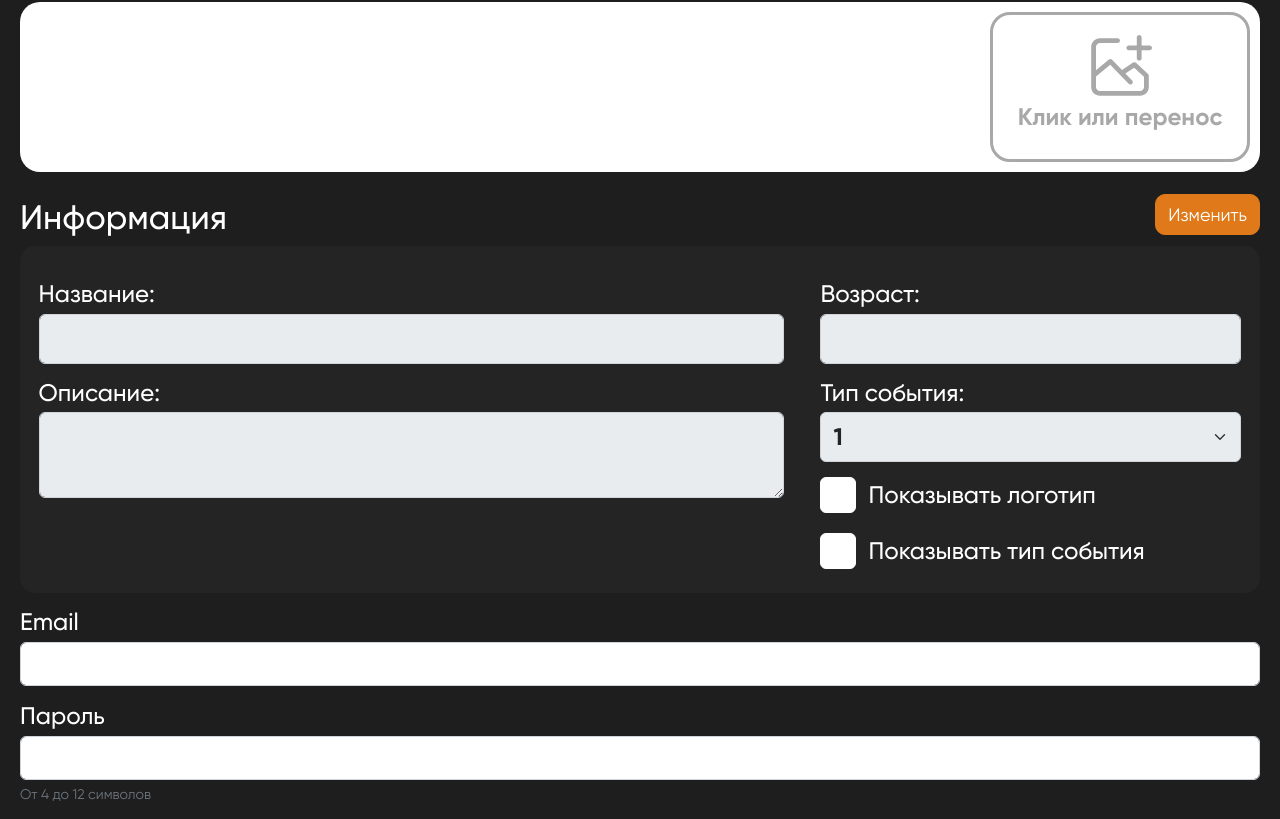
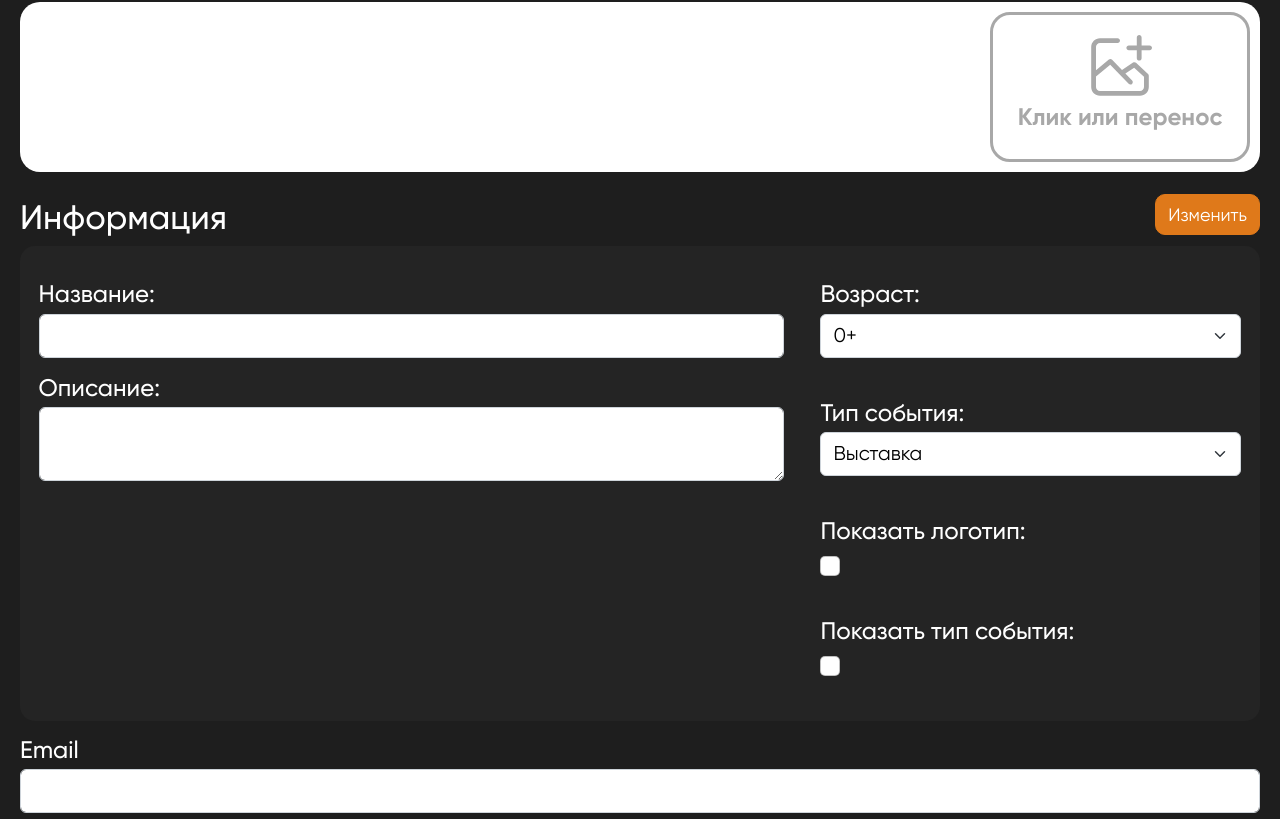
Before and after one commit to Anto-MSHK/podhod_front, a React (Create React App) app: page / in a window 1280 px wide. Shown: the part 900-1719 px from the top of the page. Built offline with nearby package versions, Linux system fonts and the light colour scheme.

Commit message:
FillForm with custom FormContainer

```diff
--- a/src/components/AuthForm/Form.tsx
+++ b/src/components/AuthForm/Form.tsx
@@ -13,9 +13,9 @@ interface FormContainerI {
 }
 export const FormContainer: FC<FormContainerI> = ({
   children,
-  textButtonSubmit,
   schemaConfig,
   formConfig,
+
 }) => {
   const schema = Yup.object().shape(schemaConfig);
   return (
@@ -23,12 +23,13 @@ export const FormContainer: FC<FormContainerI> = ({
       initialValues={formConfig.initialValues}
       validationSchema={schema}
       onSubmit={formConfig.onSubmit}
+
+
     >
       {(formik: FormikProps<any>) => (
-        <Form>
-          {children}
-          <ButtonArt type="submit">{textButtonSubmit}</ButtonArt>
-        </Form>
+          <Form  >
+            {children}
+          </Form>
       )}
     </Formik>
   );
--- a/src/components/AuthForm/FormInput.tsx
+++ b/src/components/AuthForm/FormInput.tsx
@@ -7,19 +7,32 @@ import {
   InputProps,
 } from "reactstrap";
 import styles from "./AuthForm.module.css";
-import { Field } from "formik";
+import { Field, FieldConfig, FieldProps, FieldValidator, FormikConfig, Formik } from 'formik';
+import { InputType } from "reactstrap/types/lib/Input";
+import { type } from 'os';
 
-interface FormInputI extends InputProps {
+
+
+interface CustomInputI extends InputProps {
+  form: any;
+  type?: InputType;
+  disabled: boolean
+}
+interface CustomFormInputI extends FieldConfig {
   label?: string;
   help?: string;
   name: string;
-  form?: any;
+  type?: InputType;
+  value?: any;
+  disabled?: boolean
 }
 
-export const CustomInput: FC<FormInputI> = ({ field, form }) => {
+export const CustomInput: FC<CustomInputI> = ({ field, form, type, children, disabled }) => {
   return (
     <div>
       <Input
+
+        type={type}
         {...field}
         valid={
           form.touched[`${field.name}`] &&
@@ -30,7 +43,9 @@ export const CustomInput: FC<FormInputI> = ({ field, form }) => {
           form.errors[`${field.name}`] !== undefined
         }
         className={styles.AuthInputElements}
-      />
+      >
+        {children ? children : null}
+      </Input>
       <FormFeedback invalid tag="h3">
         {form.touched[`${field.name}`] ? form.errors[`${field.name}`] : ""}
       </FormFeedback>
@@ -38,11 +53,29 @@ export const CustomInput: FC<FormInputI> = ({ field, form }) => {
   );
 };
 
-export const FormInput: FC<FormInputI> = ({ name, label, help }) => {
+export const FormInput: FC<CustomFormInputI> = ({
+  name,
+  label,
+  help,
+  type,
+  children,
+  value,
+  disabled
+}) => {
   return (
+
     <FormGroup>
       <h3>{label}</h3>
-      <Field name={name} component={CustomInput}></Field>
+      <Field
+        disabled={disabled}
+        type={type}
+        name={name}
+        component={CustomInput}
+        value={value}
+      >
+        {children ? children : null}
+      </Field>
+
       <FormText tag={"p"}>{help}</FormText>
     </FormGroup>
   );
--- a/src/components/FillForm/FillForm.tsx
+++ b/src/components/FillForm/FillForm.tsx
@@ -1,62 +1,117 @@
 import * as React from 'react';
 import styles from './FillForm.module.css';
 import { ButtonArt } from '../ButtonArt/ButtonArt';
-import { Input } from 'reactstrap';
-import { CheckBox } from '../CheckBox/CheckBox';
 import { useState } from 'react';
+import { FormContainer } from '../AuthForm/Form';
+import * as Yup from 'yup';
+import { FormikConfig } from 'formik';
+import { FormInput } from '../AuthForm/FormInput';
+
 
 interface IFillFormProps {
 }
 
 export const FillForm: React.FC<IFillFormProps> = (props) => {
     const [disabled, setDisabled] = useState<boolean>(true);
-    const [change, setChange] = useState('Изменить');
-
-    const saveFillForm = () => {
-    };
-
-    const changeForm = (text: string) => {
-        if (text === 'Изменить') {
-            setDisabled(false);
-            setChange('Сохранить');
-        }
-        if (text === 'Сохранить') {
-            setDisabled(true);
-            setChange('Изменить');
-            saveFillForm();
-        }
-    };
-
-    const Options = ['1', '2', '3'];
-
+    const Options = ['Выставка', 'Экспозиция', 'Показ мод'];
+    const ages = ['0+', '6+', "12+", "16+", '18+']
+    const agesOption = ages.map((age, index) => {
+        return <option key={index}>{age}</option>
+    })
     const options = Options.map((text, index) => {
         return <option key={index}>{text}</option>;
     });
 
+    const formConfig: FormikConfig<any> = {
+        initialValues: {
+            organizationName: "",
+            description: "",
+            age: ages[0],
+            eventType: Options[0],
+            checked: []
+        },
+        onSubmit: (values) => {
+            alert(JSON.stringify(values, null, 2));
+        },
+    };
+    const schemaConfig: Yup.ObjectShape = {
+        organizationName: Yup.string()
+            /* .email("Некорректная почта!") */
+            .required("Обязательное поле!"),
+        description: Yup.string()
+            /* .min(4, "Минимум 4 символа!")
+            .max(12, "Максимум 12 символов!") */
+            .required("Обязательное поле!"),
+        age: Yup.string()
+            .required("Обязательное поле!"),
+        eventType: Yup.string()
+            .required("Обязательное поле!"),
+    };
+
+    const changeForm = () => {
+        setDisabled(!disabled)
+    };
+
+
     return (
+        <FormContainer
+            schemaConfig={schemaConfig}
+            formConfig={formConfig}
+            textButtonSubmit='Подтвердить'
+        >
             <div className={styles.fillForm_container}>
                 <div className={styles.asd}>
                     <h2>Информация</h2>
-                <ButtonArt className={styles.formBtn} onClick={() => changeForm(change)}>{change}</ButtonArt>
+                    <ButtonArt type={disabled ? 'submit' : 'button'} className={styles.formBtn} onClick = {changeForm}>{disabled ? 'Изменить' : 'Сохранить'}</ButtonArt>
                 </div>
                 <div className={styles.form_info}>
                     <div className={styles.left}>
-                    <h3>Название:</h3>
-                    <Input disabled={disabled} className={styles.formControl}></Input>
-                    <h3>Описание:</h3>
-                    <Input type='textarea' disabled={disabled} className={styles.formControl}></Input>
+                        <FormInput name="organizationName"
+                            label="Название:"
+                            disabled={disabled}
+                        />
+                        <FormInput
+                            name="description"
+                            label="Описание:"
+                            type='textarea'
+                            disabled={disabled}
+                        />
                     </div>
                     <div className={styles.right}>
-                    <h3>Возраст:</h3>
-                    <Input className={styles.formControl} disabled={disabled}></Input>
-                    <h3>Тип события:</h3>
-                    <Input type='select' disabled={disabled} className={styles.formControl}>
+                        <FormInput
+                            name="age"
+                            label="Возраст:"
+                            type='select'
+                            disabled={disabled}
+                        >
+                            {agesOption}
+                        </FormInput>
+                        <FormInput
+                            name="eventType"
+                            label="Тип события:"
+                            type='select'
+                            disabled={disabled}
+                        >
                             {options}
-                    </Input>
-                    <CheckBox checkBoxId='1' text='Показывать логотип' disabled={disabled} />
-                    <CheckBox checkBoxId='2' text='Показывать тип события' disabled={disabled} />
+                        </FormInput>
+                        <FormInput
+                            name="checked"
+                            label="Показать логотип:"
+                            type='checkbox'
+                            value={'showLogo'}
+                            disabled={disabled}
+                        />
+                        <FormInput
+                            name="checked"
+                            label="Показать тип события:"
+                            type='checkbox'
+                            value={'showEventType'}
+                            disabled={disabled}
+                        />
                     </div>
                 </div>
+
             </div>
+        </FormContainer>
     );
 };
--- a/src/components/ImagesGallery/imagesGallery.tsx
+++ b/src/components/ImagesGallery/imagesGallery.tsx
@@ -2,12 +2,8 @@ import React, { useState } from 'react';
 import DragAndDrop from '../DragAndDrop/dragAndDrop';
 import styles from './imagesGallery.module.css'
 import { useAppSelector, useAppDispatch } from '../../app/hooks';
-import { Modal, ModalBody, ModalHeader } from 'reactstrap';
 import ImageComponent from './ImageComponent';
-import { randomInt } from 'crypto';
-import Draggable, { DraggableData, DraggableEvent } from 'react-draggable';
 import { swapImage } from '../../app/Slices/imagesUploadSlice';
-import { right } from '@popperjs/core';
 
 
 
@@ -37,10 +33,6 @@ const ImagesGallery: React.FC<IImagesGallery> = () => {
 
     const handleDrop = (event: React.DragEvent<HTMLDivElement>, index: number) => {
         event.preventDefault();
-        /*   const newItems = [...items];
-          const draggedItem = newItems[draggedIndex];
-          newItems.splice(draggedIndex, 1);
-          newItems.splice(index, 0, draggedItem); */
           console.log('index= ' + index + ' draggedIndex= ' + draggedIndex);
         dispatch(swapImage({
             draggedIndex: draggedIndex as number,
@@ -66,7 +58,7 @@ const ImagesGallery: React.FC<IImagesGallery> = () => {
                             onDrop={(e) => handleDrop(e, index)}
                             style={{
                                 opacity: draggedIndex === index ? 0.5 : 1,
-                                border: draggedIndex === index ? '5px solid blue' : 'none',
+                                border: draggedIndex === index ? '5px solid #df791a' : 'none',
                                 backgroundColor: dragOverIndex === index ? "lightgray" : "white",
                                 scale: dragOverIndex === index ? "1.05" : "1",
                                 cursor:   "pointer"
--- a/src/pages/StylePage/StylePage.tsx
+++ b/src/pages/StylePage/StylePage.tsx
@@ -128,7 +128,7 @@ export const MainPage = () => {
           textButtonSubmit="Продолжить"
         >
           <div>
-            <FormInput name="email" label="Email" />
+            <FormInput  name="email" label="Email" />
             <FormInput
               name="password"
               label="Пароль"
```
Lines whose indentation alone changed are shown as unchanged.
